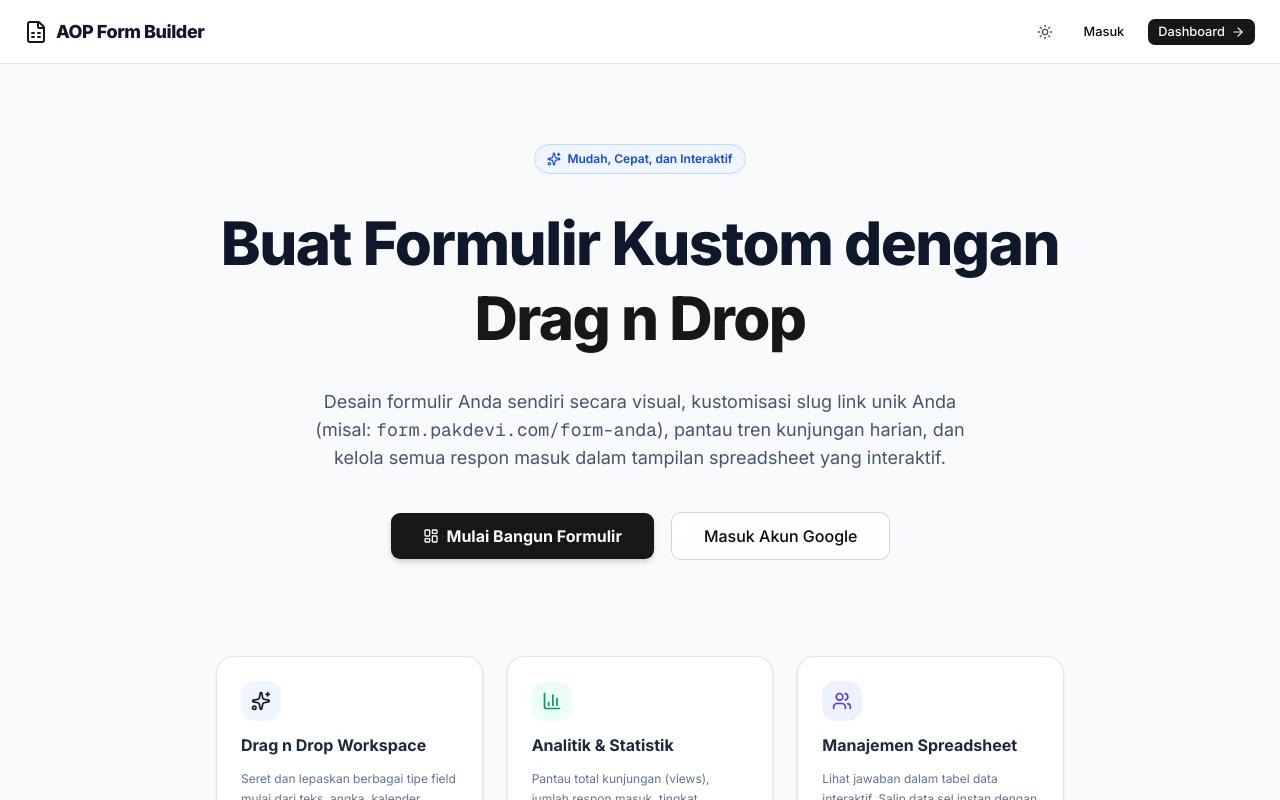
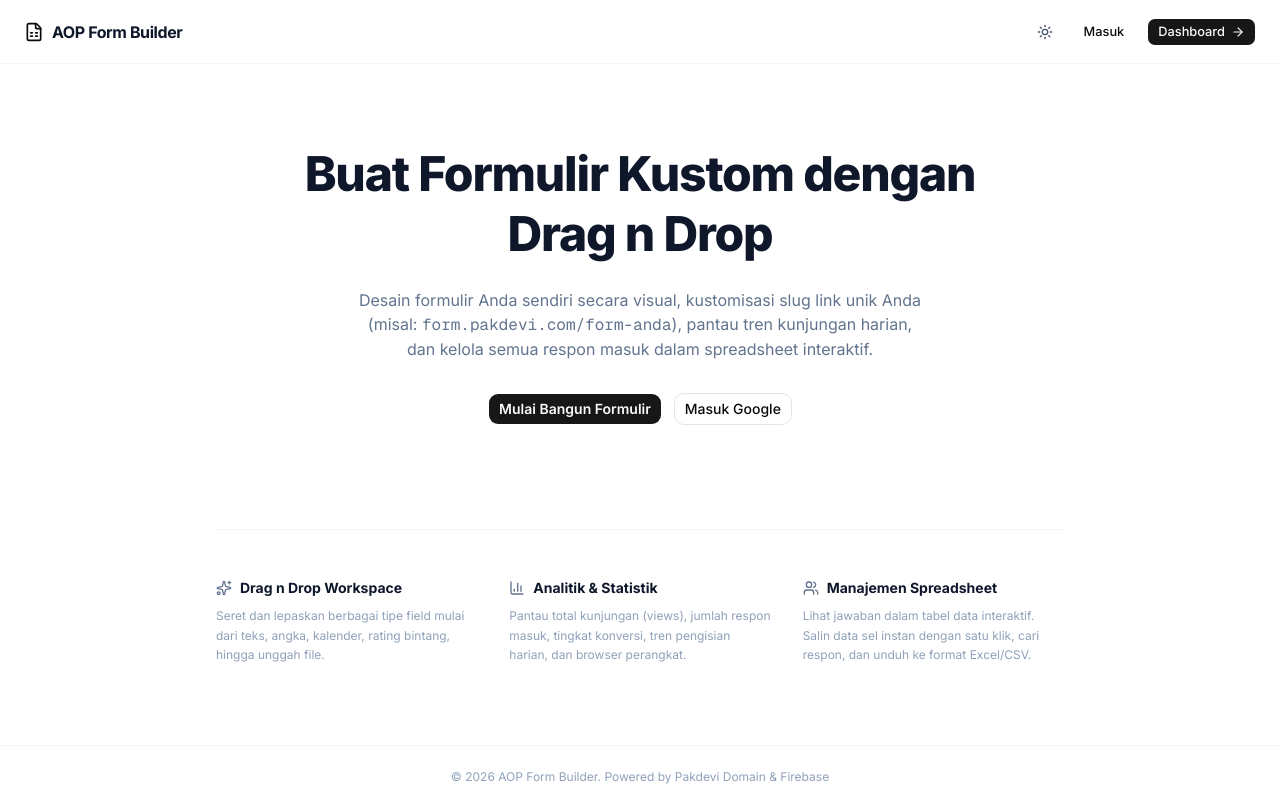
Before and after one commit to ipadevpro/formpakdevi, a Next.js app: page / in a window 1280 px wide. Shown: the top 800 px of the page. Built offline with nearby package versions, Linux system fonts and the light colour scheme.

Commit message:
ui: de-slop the landing page with flat, typography-focused design

```diff
--- a/app/page.tsx
+++ b/app/page.tsx
@@ -1,19 +1,17 @@
-"use client";
-
 import React from "react";
 import Link from "next/link";
 import { Button } from "@/components/ui/button";
 import { ThemeToggle } from "@/components/ui/theme-toggle";
-import { FileSpreadsheet, Sparkles, LayoutDashboard, ArrowRight, ShieldCheck, BarChart3, Users } from "lucide-react";
+import { FileSpreadsheet, LayoutDashboard, ArrowRight, BarChart3, Users, Sparkles } from "lucide-react";
 
 export default function Home() {
   return (
-    <div className="flex flex-col min-h-screen bg-slate-50 dark:bg-slate-950 font-sans">
+    <div className="flex flex-col min-h-screen bg-white dark:bg-slate-950 font-sans">
       {/* Navbar */}
-      <header className="h-16 border-b border-slate-200 dark:border-slate-800 bg-white dark:bg-slate-900 px-6 flex items-center justify-between">
+      <header className="h-16 border-b border-slate-100 dark:border-slate-800 bg-white dark:bg-slate-950 px-6 flex items-center justify-between">
         <div className="flex items-center gap-2">
-          <FileSpreadsheet className="h-6 w-6 text-primary" />
-          <span className="font-extrabold text-lg tracking-tight text-slate-900 dark:text-slate-100">
+          <FileSpreadsheet className="h-5 w-5 text-slate-850 dark:text-slate-200" />
+          <span className="font-bold text-base tracking-tight text-slate-900 dark:text-slate-100">
             AOP Form Builder
           </span>
         </div>
@@ -32,63 +30,57 @@ export default function Home() {
       </header>
 
       {/* Hero Section */}
-      <main className="flex-1 flex flex-col items-center justify-center py-20 px-6 text-center max-w-4xl mx-auto gap-8">
-        <div className="inline-flex items-center gap-1.5 bg-blue-50 dark:bg-blue-950/50 px-3 py-1.5 rounded-full border border-blue-200 dark:border-blue-800 text-xs font-semibold text-blue-700 dark:text-blue-300">
-          <Sparkles className="h-3.5 w-3.5" />
-          Mudah, Cepat, dan Interaktif
-        </div>
-
-        <h1 className="text-4xl md:text-6xl font-extrabold tracking-tight text-slate-900 dark:text-slate-50 leading-tight">
-          Buat Formulir Kustom dengan <span className="text-primary bg-clip-text">Drag n Drop</span>
+      <main className="flex-1 flex flex-col items-center justify-center py-20 px-6 text-center max-w-4xl mx-auto gap-6">
+        <h1 className="text-4xl md:text-5xl font-extrabold tracking-tight text-slate-900 dark:text-slate-50 leading-tight max-w-2xl">
+          Buat Formulir Kustom dengan Drag n Drop
         </h1>
 
-        <p className="text-lg text-slate-600 dark:text-slate-400 max-w-2xl">
+        <p className="text-base text-slate-500 dark:text-slate-400 max-w-xl">
           Desain formulir Anda sendiri secara visual, kustomisasi slug link unik Anda (misal: <code>form.pakdevi.com/form-anda</code>),
-          pantau tren kunjungan harian, dan kelola semua respon masuk dalam tampilan spreadsheet yang interaktif.
+          pantau tren kunjungan harian, dan kelola semua respon masuk dalam spreadsheet interaktif.
         </p>
 
-        <div className="flex flex-col sm:flex-row items-center gap-4 mt-2">
+        <div className="flex items-center gap-3 mt-2">
           <Link href="/dashboard">
-            <Button size="lg" className="h-12 px-8 text-base gap-2 font-bold shadow-md">
-              <LayoutDashboard className="h-5 w-5" />
+            <Button size="default" className="font-semibold">
               Mulai Bangun Formulir
             </Button>
           </Link>
           <Link href="/login">
-            <Button variant="outline" size="lg" className="h-12 px-8 text-base border-slate-300 hover:bg-slate-100 dark:border-slate-800">
-              Masuk Akun Google
+            <Button variant="outline" size="default" className="border-slate-250 dark:border-slate-800">
+              Masuk Google
             </Button>
           </Link>
         </div>
 
         {/* Features Info grid */}
-        <div className="grid grid-cols-1 md:grid-cols-3 gap-6 mt-16 w-full text-left">
-          <div className="bg-white dark:bg-slate-900 p-6 rounded-2xl border border-slate-200 dark:border-slate-800 shadow-sm flex flex-col gap-3">
-            <div className="h-10 w-10 bg-blue-50 dark:bg-blue-950/55 rounded-xl flex items-center justify-center text-primary">
-              <Sparkles className="h-5 w-5" />
+        <div className="grid grid-cols-1 md:grid-cols-3 gap-8 mt-20 w-full text-left border-t border-slate-100 dark:border-slate-800 pt-12">
+          <div className="flex flex-col gap-2">
+            <div className="flex items-center gap-2 text-slate-900 dark:text-slate-100">
+              <Sparkles className="h-4 w-4 text-slate-500" />
+              <h3 className="font-bold text-sm">Drag n Drop Workspace</h3>
             </div>
-            <h3 className="font-bold text-slate-800 dark:text-slate-100">Drag n Drop Workspace</h3>
-            <p className="text-xs text-slate-500 dark:text-slate-400 leading-relaxed">
+            <p className="text-xs text-slate-400 dark:text-slate-500 leading-relaxed">
               Seret dan lepaskan berbagai tipe field mulai dari teks, angka, kalender, rating bintang, hingga unggah file.
             </p>
           </div>
 
-          <div className="bg-white dark:bg-slate-900 p-6 rounded-2xl border border-slate-200 dark:border-slate-800 shadow-sm flex flex-col gap-3">
-            <div className="h-10 w-10 bg-emerald-50 dark:bg-emerald-950/55 rounded-xl flex items-center justify-center text-emerald-600">
-              <BarChart3 className="h-5 w-5" />
+          <div className="flex flex-col gap-2">
+            <div className="flex items-center gap-2 text-slate-900 dark:text-slate-100">
+              <BarChart3 className="h-4 w-4 text-slate-500" />
+              <h3 className="font-bold text-sm">Analitik & Statistik</h3>
             </div>
-            <h3 className="font-bold text-slate-800 dark:text-slate-100">Analitik & Statistik</h3>
-            <p className="text-xs text-slate-500 dark:text-slate-400 leading-relaxed">
-              Pantau total kunjungan (views), jumlah respon masuk, tingkat konversi, tren pengisian harian, dan asal browser perangkat.
+            <p className="text-xs text-slate-400 dark:text-slate-500 leading-relaxed">
+              Pantau total kunjungan (views), jumlah respon masuk, tingkat konversi, tren pengisian harian, dan browser perangkat.
             </p>
           </div>
 
-          <div className="bg-white dark:bg-slate-900 p-6 rounded-2xl border border-slate-200 dark:border-slate-800 shadow-sm flex flex-col gap-3">
-            <div className="h-10 w-10 bg-indigo-50 dark:bg-indigo-950/55 rounded-xl flex items-center justify-center text-indigo-600">
-              <Users className="h-5 w-5" />
+          <div className="flex flex-col gap-2">
+            <div className="flex items-center gap-2 text-slate-900 dark:text-slate-100">
+              <Users className="h-4 w-4 text-slate-500" />
+              <h3 className="font-bold text-sm">Manajemen Spreadsheet</h3>
             </div>
-            <h3 className="font-bold text-slate-800 dark:text-slate-100">Manajemen Spreadsheet</h3>
-            <p className="text-xs text-slate-500 dark:text-slate-400 leading-relaxed">
+            <p className="text-xs text-slate-400 dark:text-slate-500 leading-relaxed">
               Lihat jawaban dalam tabel data interaktif. Salin data sel instan dengan satu klik, cari respon, dan unduh ke format Excel/CSV.
             </p>
           </div>
@@ -96,7 +88,7 @@ export default function Home() {
       </main>
 
       {/* Footer */}
-      <footer className="h-16 border-t border-slate-200 dark:border-slate-800 bg-white dark:bg-slate-900 flex items-center justify-center text-xs text-slate-400 dark:text-slate-500 shrink-0">
+      <footer className="h-16 border-t border-slate-100 dark:border-slate-800 bg-white dark:bg-slate-950 flex items-center justify-center text-xs text-slate-400 dark:text-slate-500 shrink-0">
         © {new Date().getFullYear()} AOP Form Builder. Powered by Pakdevi Domain & Firebase
       </footer>
     </div>
```
